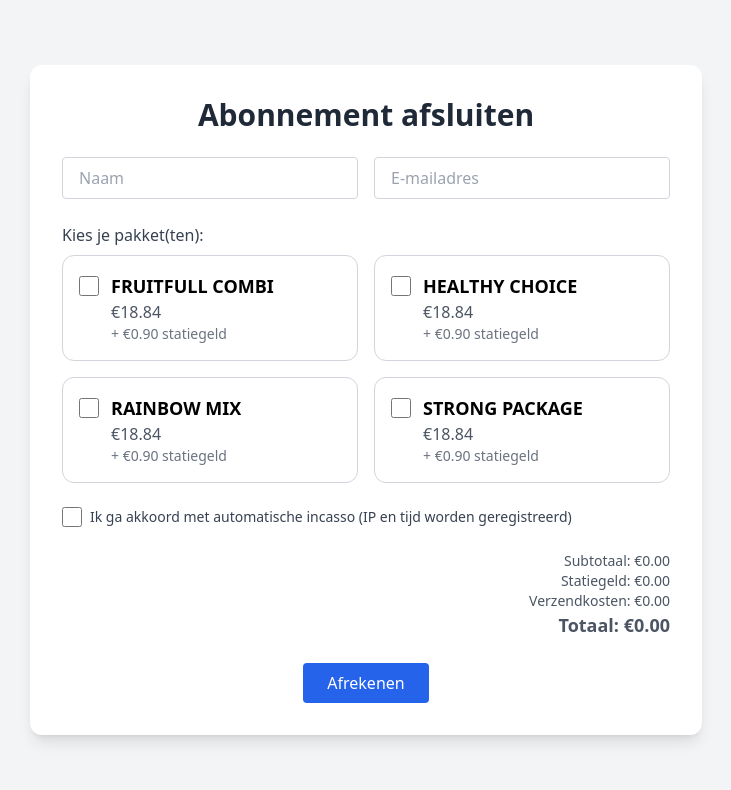
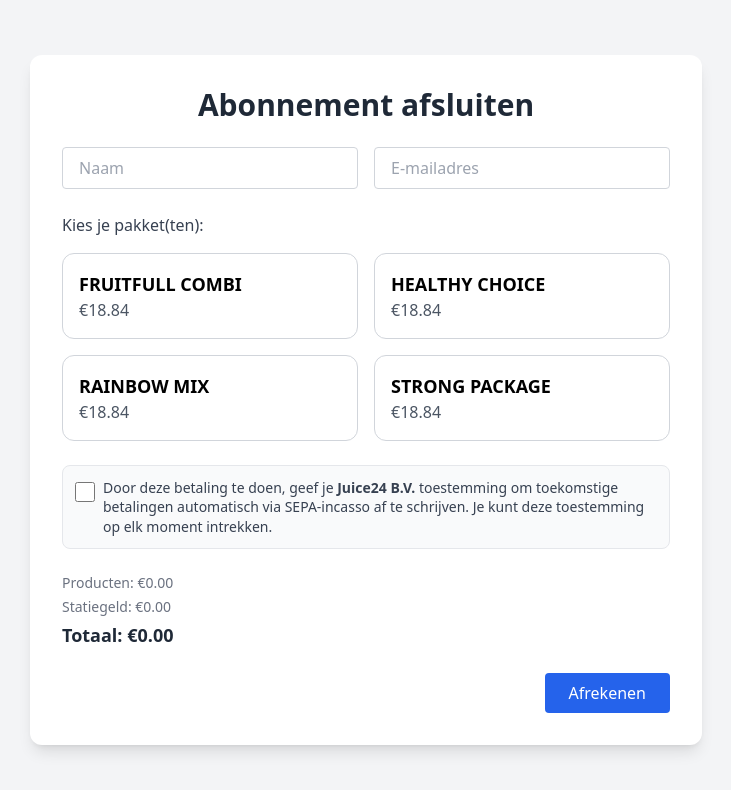
Before and after one commit to Juice24bv/mollie-abbo-app, a Next.js app: page /dashboard in a window 1280 px wide. Shown: the top 790 px of the page, without its empty margins (274-1005 px from the left). Built offline with nearby package versions, Linux system fonts and the light colour scheme.

Commit message:
Update dashboard.js

```diff
--- a/pages/dashboard.js
+++ b/pages/dashboard.js
@@ -6,10 +6,6 @@ const pakketten = [
   { id: 'RAINBOW_MIX', name: 'RAINBOW MIX', price: 18.84 },
   { id: 'STRONG_PACKAGE', name: 'STRONG PACKAGE', price: 18.84 },
 ];
-
-const STATIEGELD = 0.90;
-const VERZENDKOSTEN = 6.95;
-const GRATIS_VERZENDEN_VANAF = 75;
 
 export default function Dashboard() {
   const [selected, setSelected] = useState([]);
@@ -25,22 +21,22 @@ export default function Dashboard() {
     );
   };
 
+  const statiegeld = selected.length * 0.90;
   const subtotal = selected.reduce((sum, p) => sum + p.price, 0);
-  const statiegeld = selected.length * STATIEGELD;
-  const verzendkosten = subtotal < GRATIS_VERZENDEN_VANAF && selected.length > 0 ? VERZENDKOSTEN : 0;
-  const totaal = (subtotal + statiegeld + verzendkosten).toFixed(2);
+  const verzending = subtotal < 75 && subtotal > 0 ? 6.95 : 0;
+  const totaal = subtotal + statiegeld + verzending;
 
   const handleSubmit = async (e) => {
     e.preventDefault();
     if (!email || !name || selected.length === 0 || !akkoord) {
-      alert('Vul alles in en vink het akkoord aan.');
+      alert('Vul alles in en ga akkoord met automatische incasso.');
       return;
     }
 
     const res = await fetch('/api/checkout', {
       method: 'POST',
       headers: { 'Content-Type': 'application/json' },
-      body: JSON.stringify({ email, name, producten: selected, totaal: parseFloat(totaal) }),
+      body: JSON.stringify({ email, name, producten: selected, totaal }),
     });
 
     const data = await res.json();
@@ -73,55 +69,47 @@ export default function Dashboard() {
             />
           </div>
 
-          <div>
-            <p className="font-medium text-gray-700 mb-2">Kies je pakket(ten):</p>
+          <div className="space-y-4">
+            <p className="font-medium text-gray-700">Kies je pakket(ten):</p>
             <div className="grid grid-cols-1 sm:grid-cols-2 gap-4">
-              {pakketten.map((pakket) => {
-                const isSelected = selected.some(p => p.id === pakket.id);
-                return (
+              {pakketten.map((pakket) => (
                 <label
                   key={pakket.id}
-                    className={`flex items-start border rounded-xl p-4 cursor-pointer transition hover:shadow gap-3 ${
-                      isSelected ? 'border-blue-600 bg-blue-50' : 'border-gray-300 bg-white'
+                  onClick={() => toggleSelect(pakket)}
+                  className={`border rounded-xl p-4 cursor-pointer transition hover:shadow ${
+                    selected.some(p => p.id === pakket.id)
+                      ? 'border-blue-600 bg-blue-50'
+                      : 'border-gray-300 bg-white'
                   }`}
                 >
-                    <input
-                      type="checkbox"
-                      checked={isSelected}
-                      onChange={() => toggleSelect(pakket)}
-                      className="mt-1 w-5 h-5"
-                    />
-                    <div>
                   <h2 className="text-lg font-semibold">{pakket.name}</h2>
                   <p className="text-gray-600">€{pakket.price.toFixed(2)}</p>
-                      <p className="text-sm text-gray-500">+ €{STATIEGELD.toFixed(2)} statiegeld</p>
-                    </div>
                 </label>
-                );
-              })}
+              ))}
             </div>
           </div>
 
-          <label className="flex items-center gap-2">
+          <label className="flex items-start gap-2 bg-gray-50 border rounded-lg p-3">
             <input
               type="checkbox"
               checked={akkoord}
               onChange={(e) => setAkkoord(e.target.checked)}
-              className="w-5 h-5"
+              className="mt-1 w-5 h-5 flex-shrink-0"
             />
-            <span className="text-sm text-gray-700">
-              Ik ga akkoord met automatische incasso (IP en tijd worden geregistreerd)
+            <span className="text-sm text-gray-700 leading-snug">
+              Door deze betaling te doen, geef je <strong>Juice24 B.V.</strong> toestemming om toekomstige betalingen automatisch via SEPA-incasso af te schrijven.
+              Je kunt deze toestemming op elk moment intrekken.
             </span>
           </label>
 
-          <div className="text-right text-sm text-gray-600">
-            <p>Subtotaal: €{subtotal.toFixed(2)}</p>
+          <div className="text-sm text-gray-500 space-y-1">
+            <p>Producten: €{subtotal.toFixed(2)}</p>
             <p>Statiegeld: €{statiegeld.toFixed(2)}</p>
-            <p>Verzendkosten: €{verzendkosten.toFixed(2)}</p>
-            <p className="font-bold text-lg">Totaal: €{totaal}</p>
+            {verzending > 0 && <p>Verzendkosten: €{verzending.toFixed(2)}</p>}
+            <p className="text-lg font-semibold text-gray-800">Totaal: €{totaal.toFixed(2)}</p>
           </div>
 
-          <div className="text-center">
+          <div className="flex justify-end">
             <button
               type="submit"
               className="bg-blue-600 text-white px-6 py-2 rounded hover:bg-blue-700 transition"
```
Lines whose indentation alone changed are shown as unchanged.
